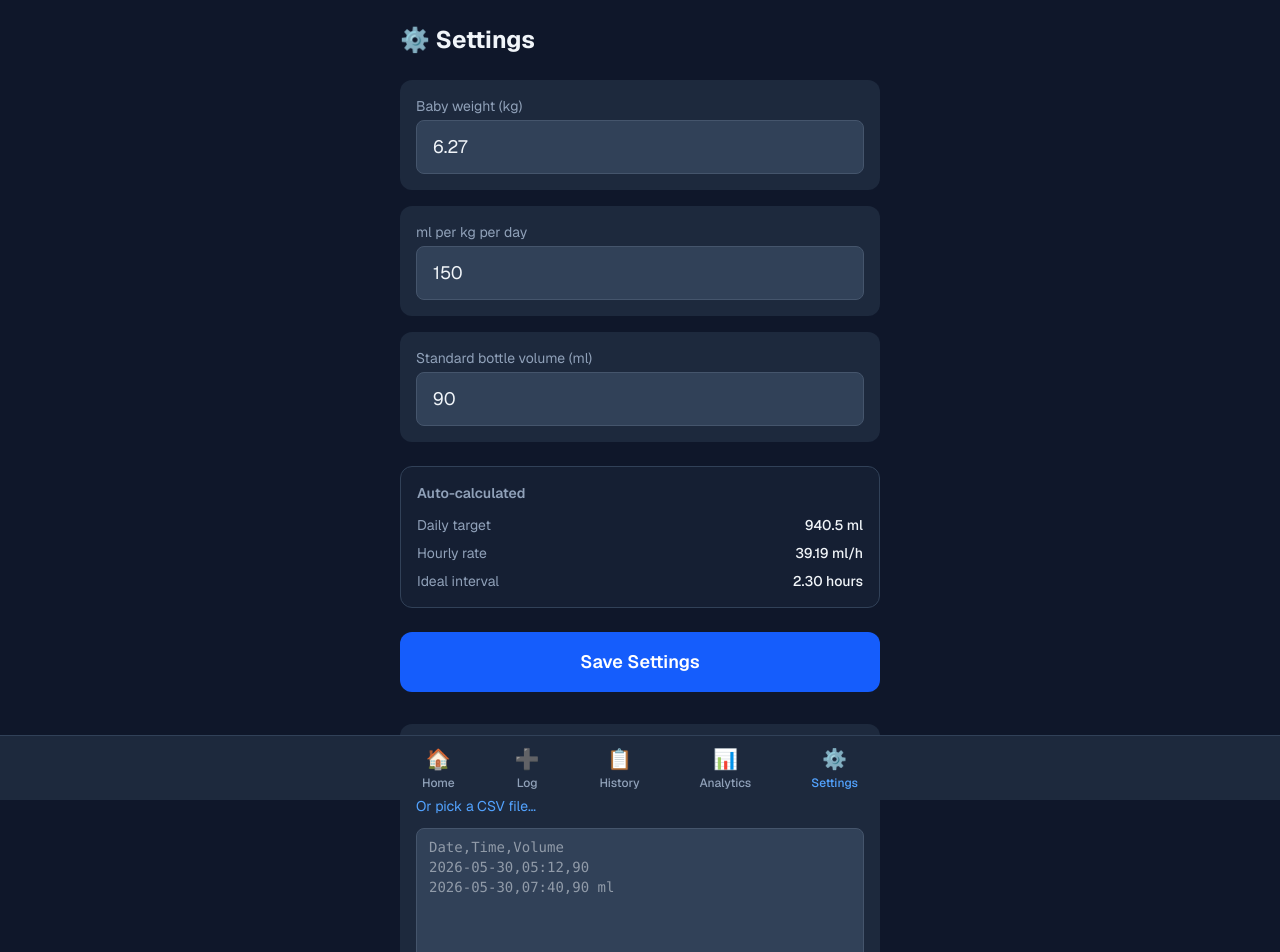
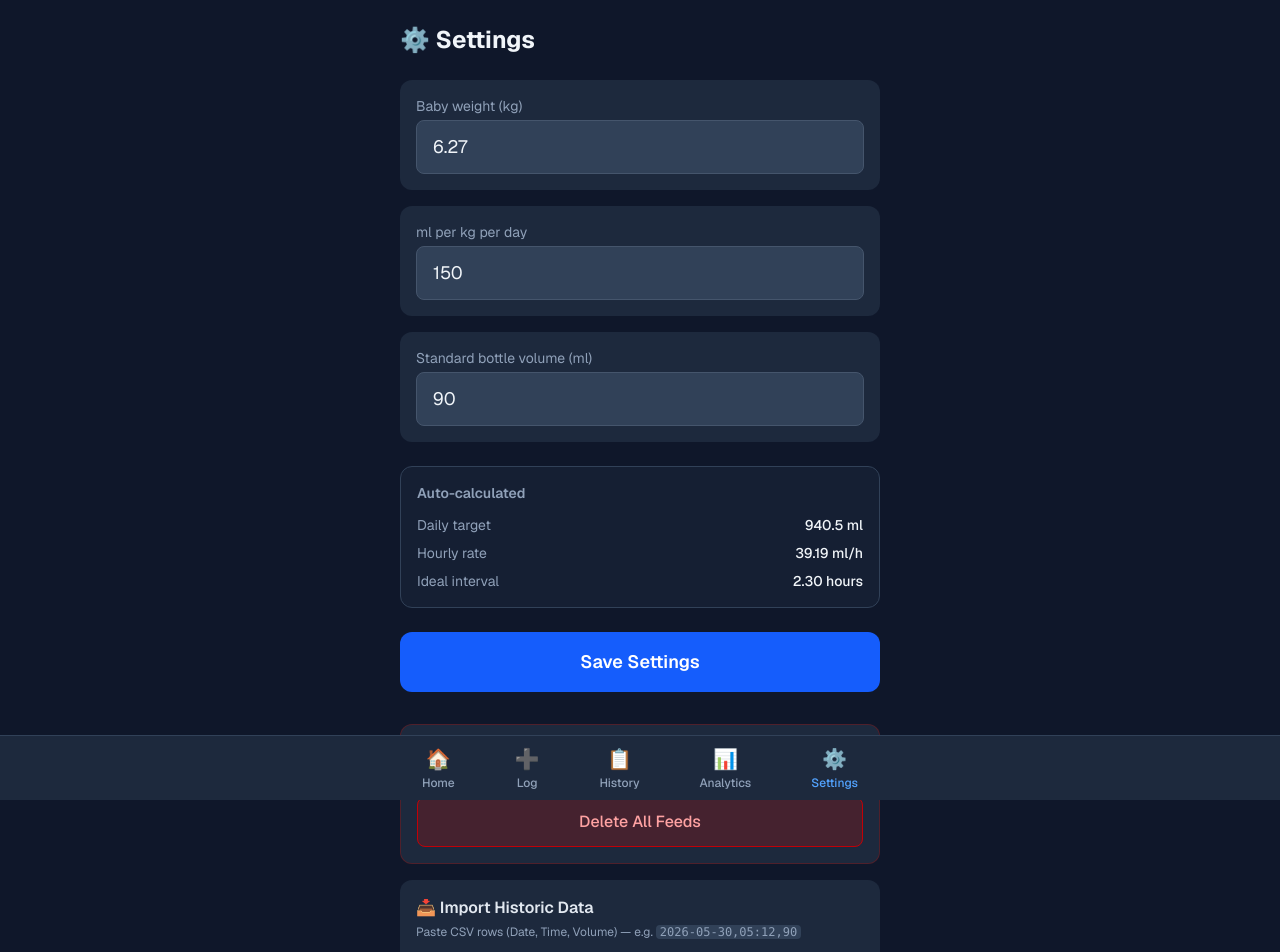
Before and after one commit to koenswings/baby-milk-tracker, a Next.js app: page /settings in a window 1280 px wide. Shown: the top 952 px of the page. Built offline with nearby package versions, Linux system fonts and the light colour scheme.

Commit message:
feat: add Clear All Feeds button in Settings

```diff
--- a/src/app/settings/page.tsx
+++ b/src/app/settings/page.tsx
@@ -151,6 +151,22 @@ export default function SettingsPage() {
         {saved ? "✓ Saved!" : "Save Settings"}
       </button>
 
+      {/* Danger zone */}
+      <div className="bg-slate-800 border border-red-900/50 rounded-xl p-4 mb-4">
+        <h2 className="text-base font-semibold text-red-400 mb-1">⚠️ Clear All Feeds</h2>
+        <p className="text-xs text-slate-400 mb-3">Permanently deletes all logged feeds. Settings are kept.</p>
+        <button
+          onClick={async () => {
+            if (!confirm("Delete all feeds? This cannot be undone.")) return;
+            await saveFeeds([]);
+            router.push("/");
+          }}
+          className="w-full bg-red-900/40 hover:bg-red-800/60 border border-red-700 text-red-300 font-medium py-3 rounded-lg transition-colors"
+        >
+          Delete All Feeds
+        </button>
+      </div>
+
       {/* CSV Import */}
       <div className="bg-slate-800 rounded-xl p-4">
         <h2 className="text-base font-semibold text-slate-200 mb-1">📥 Import Historic Data</h2>
```
